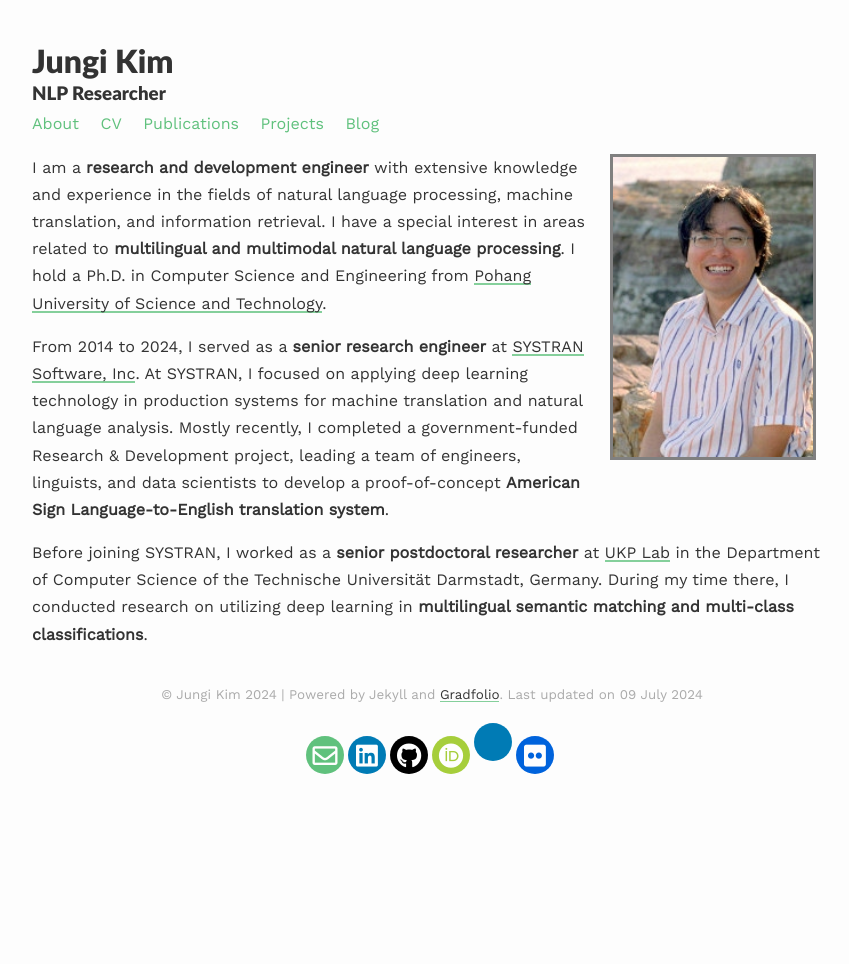
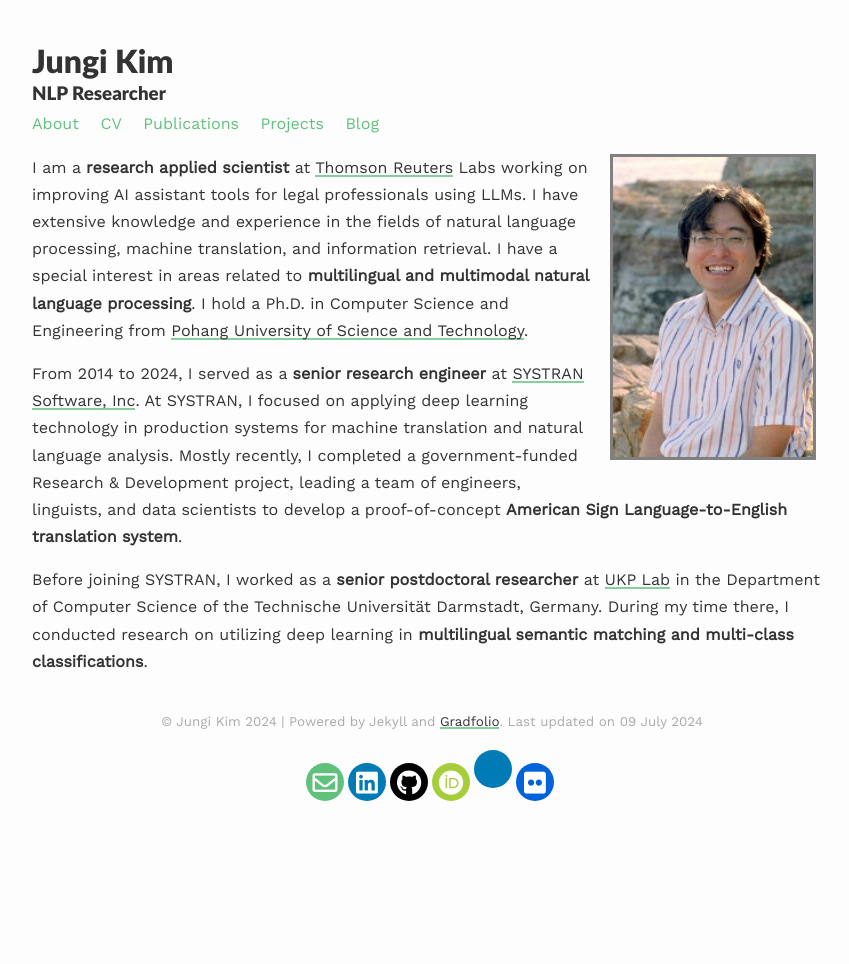
Before and after one commit to jungikim/jungikim.github.io, a Jekyll site: the page built from index.md, in a window 1280 px wide. Shown: the whole page, without its empty margins (208-1057 px from the left). Built offline with Jekyll 4.4.1, drawn with Linux system fonts in a browser that asks for light colours; nearby versions of some CDN libraries; a style sheet for code colours, icons or effects is not loaded.

Commit message:
update 20240701

```diff
--- a/_includes/navigation.html
+++ b/_includes/navigation.html
@@ -1,6 +1,6 @@
 <div class="links scroll">
         <a href="{{site.baseurl}}/">About</a>
-        <a href="https://drive.google.com/file/d/1uCrNHRdDNi9srTp7m16u-nXtt0YrD1Ga/view">CV</a>
+        <a href="https://drive.google.com/file/d/1Btj-B0WiylLfwcN2p8tsy-SKEtF3XVXR/view">CV</a>
         <a href="{{site.baseurl}}/publications/">Publications</a>
         <a href="{{site.baseurl}}/projects/">Projects</a>
         <a href="{{site.baseurl}}/blog/">Blog</a>
--- a/index.md
+++ b/index.md
@@ -7,7 +7,7 @@ profile:
 published: true
 ---
 
-I am a <strong>research and development engineer</strong> with extensive knowledge and experience in the fields of natural language processing, machine translation, and information retrieval. I have a special interest in areas related to <strong>multilingual and multimodal natural language processing</strong>. I hold a Ph.D. in Computer Science and Engineering from  <a href="https://www.postech.ac.kr/">Pohang University of Science and Technology</a>.
+I am a <strong>research applied scientist</strong> at <a href="https://www.thomsonreuters.com/">Thomson Reuters</a> Labs working on improving AI assistant tools for legal professionals using LLMs. I have extensive knowledge and experience in the fields of natural language processing, machine translation, and information retrieval. I have a special interest in areas related to <strong>multilingual and multimodal natural language processing</strong>. I hold a Ph.D. in Computer Science and Engineering from  <a href="https://www.postech.ac.kr/">Pohang University of Science and Technology</a>.
 
 From 2014 to 2024, I served as a <strong>senior research engineer</strong> at <a href="https://www.systransoft.com/">SYSTRAN Software, Inc</a>.
 At SYSTRAN, I focused on applying deep learning technology in production systems for machine translation and natural language analysis.
```
